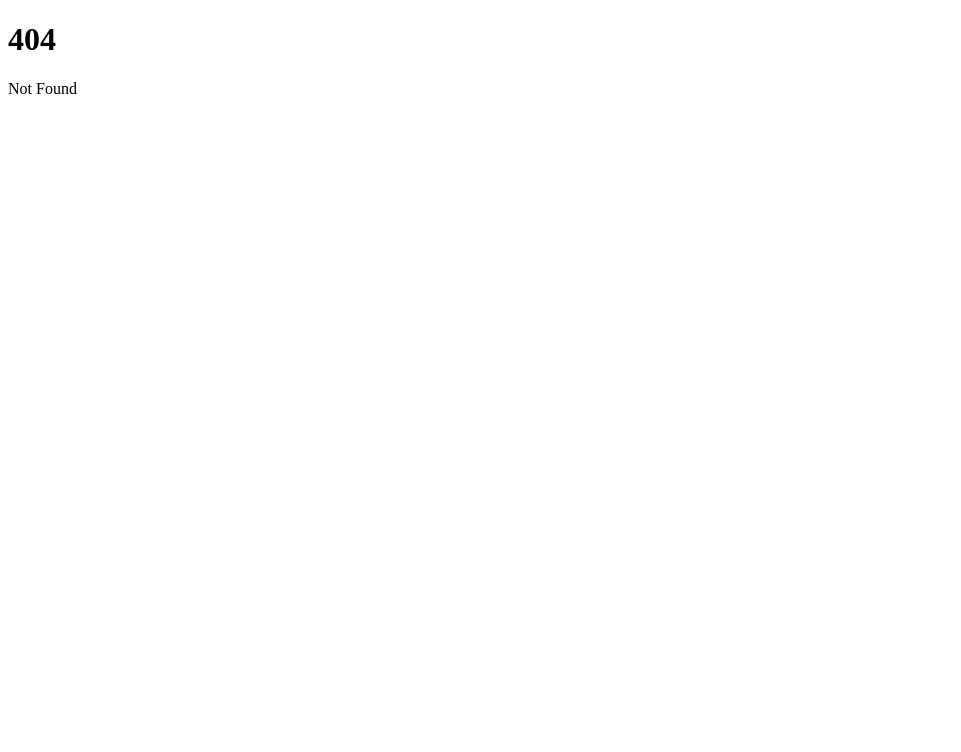
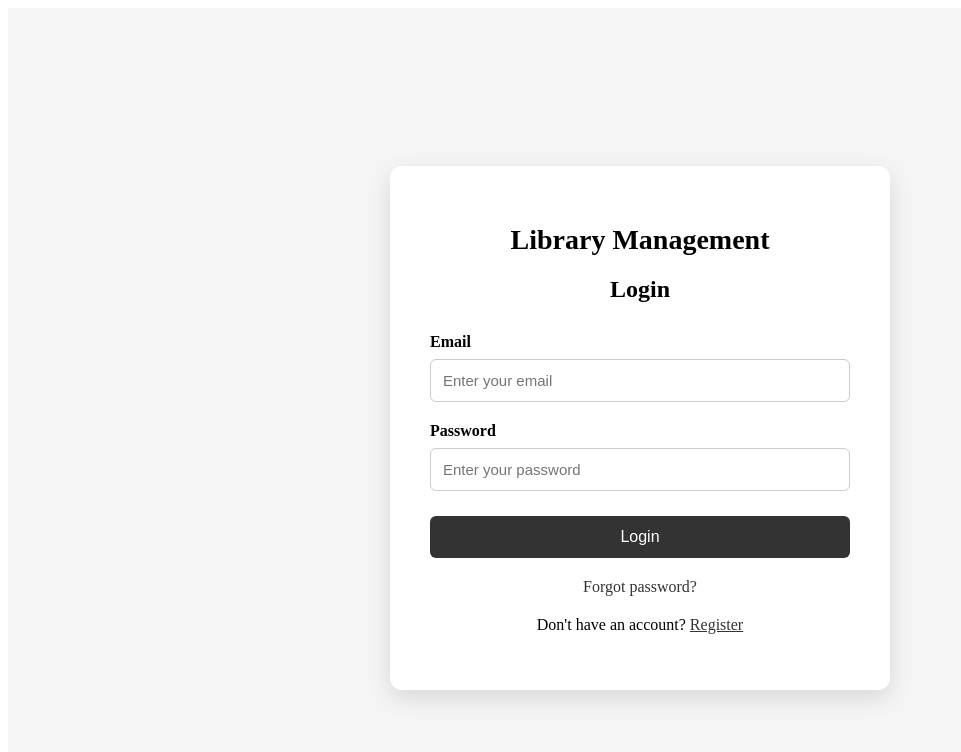
Before and after one commit to Bhagyesh-Coding/library-management-system, a SvelteKit app: page /login in a window 1280 px wide. Before the commit this address had no page. Shown: the top 752 px of the page, without its empty margins (0-961 px from the left). Built offline with nearby package versions, Linux system fonts and the light colour scheme.

Commit message:
create login page UI

```diff
--- /dev/null
+++ b/src/routes/login/+page.svelte
@@ -0,0 +1,138 @@
+<script>
+	let email = '';
+	let password = '';
+</script>
+
+<svelte:head>
+	<title>Login | Library Management System</title>
+</svelte:head>
+
+<div class="login-page">
+	<div class="login-card">
+		<h1>Library Management</h1>
+		<h2>Login</h2>
+
+		<form>
+			<div class="form-group">
+				<label for="email">Email</label>
+				<input
+					id="email"
+					type="email"
+					bind:value={email}
+					placeholder="Enter your email"
+				/>
+			</div>
+
+			<div class="form-group">
+				<label for="password">Password</label>
+				<input
+					id="password"
+					type="password"
+					bind:value={password}
+					placeholder="Enter your password"
+				/>
+			</div>
+
+			<button type="submit">Login</button>
+		</form>
+
+		<a href="/" class="forgot-password">Forgot password?</a>
+
+		<p class="register-text">
+			Don't have an account?
+			<a href="/">Register</a>
+		</p>
+	</div>
+</div>
+
+<style>
+	.login-page {
+		min-height: 100vh;
+		display: flex;
+		justify-content: center;
+		align-items: center;
+		background-color: #f5f5f5;
+		padding: 20px;
+	}
+
+	.login-card {
+		width: 100%;
+		max-width: 420px;
+		background-color: white;
+		padding: 40px;
+		border-radius: 12px;
+		box-shadow: 0 8px 25px rgba(0, 0, 0, 0.12);
+	}
+
+	h1 {
+		text-align: center;
+		margin-bottom: 10px;
+		font-size: 28px;
+	}
+
+	h2 {
+		text-align: center;
+		margin-bottom: 30px;
+		font-size: 24px;
+	}
+
+	.form-group {
+		margin-bottom: 20px;
+	}
+
+	label {
+		display: block;
+		margin-bottom: 8px;
+		font-weight: 600;
+	}
+
+	input {
+		width: 100%;
+		box-sizing: border-box;
+		padding: 12px;
+		border: 1px solid #ccc;
+		border-radius: 6px;
+		font-size: 15px;
+	}
+
+	input:focus {
+		outline: none;
+		border-color: #555;
+	}
+
+	button {
+		width: 100%;
+		padding: 12px;
+		border: none;
+		border-radius: 6px;
+		background-color: #333;
+		color: white;
+		font-size: 16px;
+		cursor: pointer;
+		margin-top: 5px;
+	}
+
+	button:hover {
+		background-color: #222;
+	}
+
+	.forgot-password {
+		display: block;
+		text-align: center;
+		margin-top: 20px;
+		text-decoration: none;
+	}
+
+	.register-text {
+		text-align: center;
+		margin-top: 20px;
+	}
+
+	a {
+		color: #333;
+	}
+
+	a:hover {
+		text-decoration: underline;
+	}
+</style>
```
